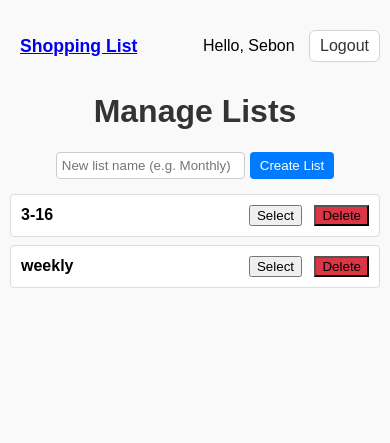
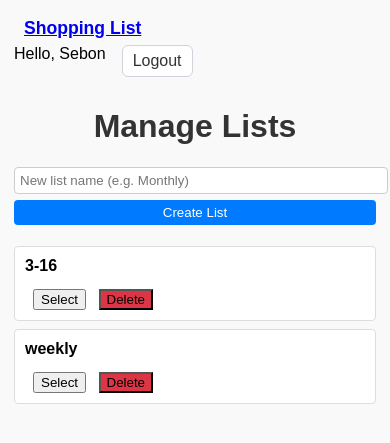
Before and after one commit to SethWatson91/Shopping_List_Python, a Flask app: page /lists in a window 390 px wide. Shown: the top 443 px of the page. Run offline with Flask 3, Linux system fonts and the light colour scheme; a user stored in the database is signed in; data comes from the database, SQL or seed files in the repository.

Commit message:
made the pages more mobile friendly

```diff
--- a/static/style.css
+++ b/static/style.css
@@ -2,8 +2,8 @@
 body {
     font-family: Arial, sans-serif;
     max-width: 600px;
-    margin: 20px auto;
-    padding: 0 10px;
+    margin: 12px auto;
+    padding: 0 8px;
     background-color: #f9f9f9;
 }
 
@@ -17,6 +17,7 @@ h1 {
 form.add-item {
     display: flex;
     justify-content: center;
+    flex-wrap: wrap;
     margin-bottom: 20px;
 }
 
@@ -46,6 +47,7 @@ form.add-item button:hover {
     display: flex;
     align-items: center;
     justify-content: space-between;
+    gap: 8px;
     padding: 8px;
     background-color: white;
     border: 1px solid #ddd;
@@ -228,6 +230,7 @@ form.add-item button:hover {
     display: flex;
     justify-content: space-between;
     align-items: center;
+    gap: 8px;
     padding: 10px;
     background-color: white;
     border: 1px solid #ddd;
@@ -256,3 +259,62 @@ button.danger {
 button.danger:hover {
     background-color: #c82333;
 }
+
+@media (max-width: 480px) {
+    body {
+        max-width: 100%;
+        margin: 8px;
+        padding: 0 6px;
+    }
+
+    .top-bar {
+        flex-direction: column;
+        align-items: flex-start;
+        gap: 6px;
+    }
+
+    .top-bar .top-bar-right {
+        display: flex;
+        flex-wrap: wrap;
+        gap: 6px;
+    }
+
+    .list-selector {
+        flex-direction: column;
+        align-items: stretch;
+    }
+
+    .list-selector select {
+        width: 100%;
+    }
+
+    .new-list-form,
+    form.add-item {
+        flex-direction: column;
+        align-items: stretch;
+    }
+
+    .new-list-form input[type="text"],
+    .new-list-form button,
+    form.add-item input[type="text"],
+    form.add-item input[type="number"],
+    form.add-item button {
+        width: 100%;
+        margin-right: 0;
+        margin-bottom: 6px;
+    }
+
+    .item {
+        flex-direction: column;
+        align-items: flex-start;
+    }
+
+    .list-row {
+        flex-direction: column;
+        align-items: flex-start;
+    }
+
+    .list-row-right {
+        margin-top: 6px;
+    }
+}
--- a/templates/index.html
+++ b/templates/index.html
@@ -2,6 +2,7 @@
 <html lang="en">
     <head>
         <meta charset="UTF-8">
+        <meta name="viewport" content="width=device-width, initial-scale=1.0">
         <title>Shopping List</title>
         <link rel="stylesheet" href="{{ url_for('static', filename='style.css') }}">
     </head>
--- a/templates/lists.html
+++ b/templates/lists.html
@@ -2,6 +2,7 @@
 <html lang="en">
     <head>
         <meta charset="UTF-8">
+        <meta name="viewport" content="width=device-width, initial-scale=1.0">
         <title>Manage Lists - Shopping List</title>
         <link rel="stylesheet" href="{{ url_for('static', filename='style.css') }}">
     </head>
--- a/templates/login.html
+++ b/templates/login.html
@@ -2,6 +2,7 @@
 <html lang="en">
     <head>
         <meta charset="UTF-8">
+        <meta name="viewport" content="width=device-width, initial-scale=1.0">
         <title>Login - Shopping List</title>
         <link rel="stylesheet" href="{{ url_for('static', filename='style.css') }}">
     </head>
--- a/templates/register.html
+++ b/templates/register.html
@@ -2,6 +2,7 @@
 <html lang="en">
     <head>
         <meta charset="UTF-8">
+        <meta name="viewport" content="width=device-width, initial-scale=1.0">
         <title>Register - Shopping List</title>
         <link rel="stylesheet" href="{{ url_for('static', filename='style.css') }}">
     </head>
```
